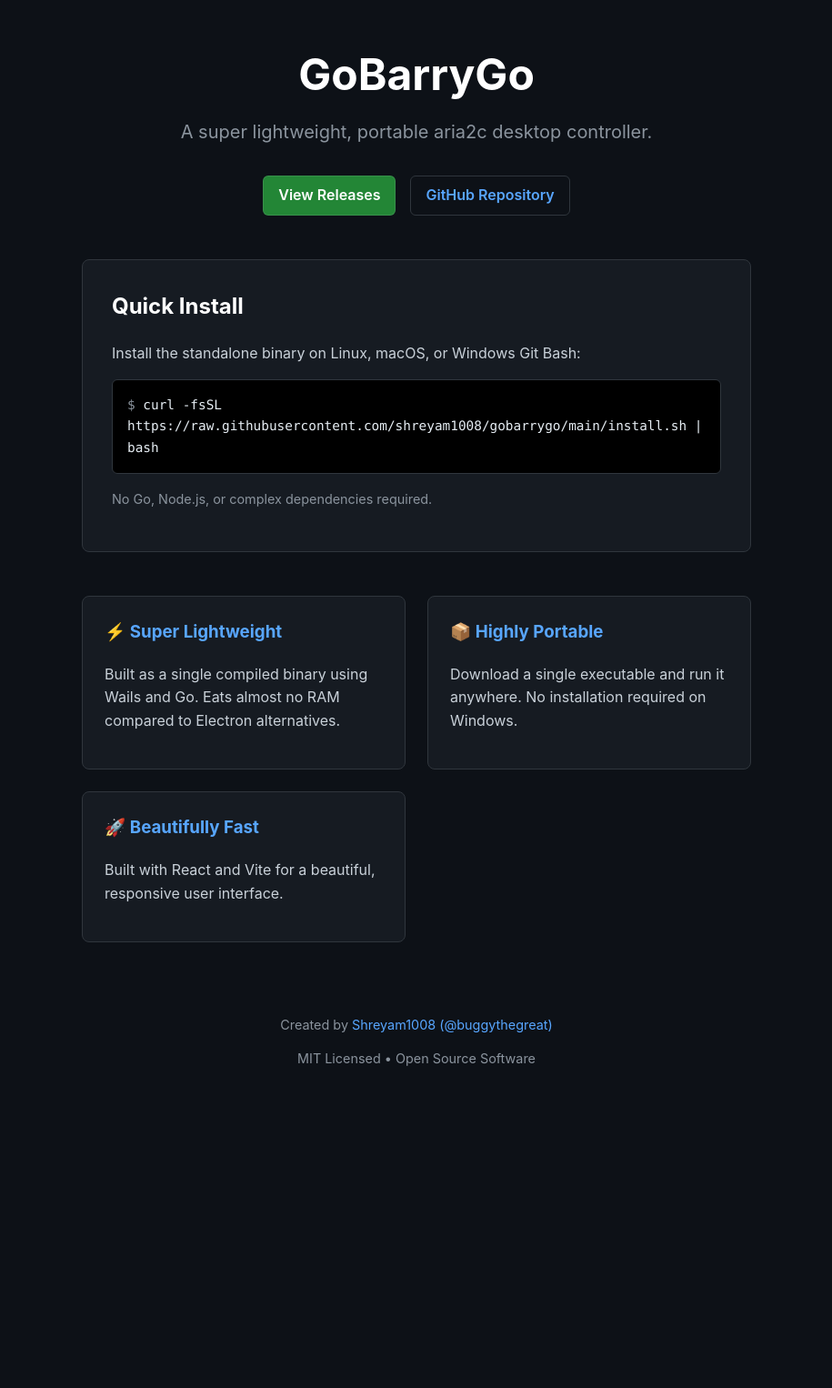
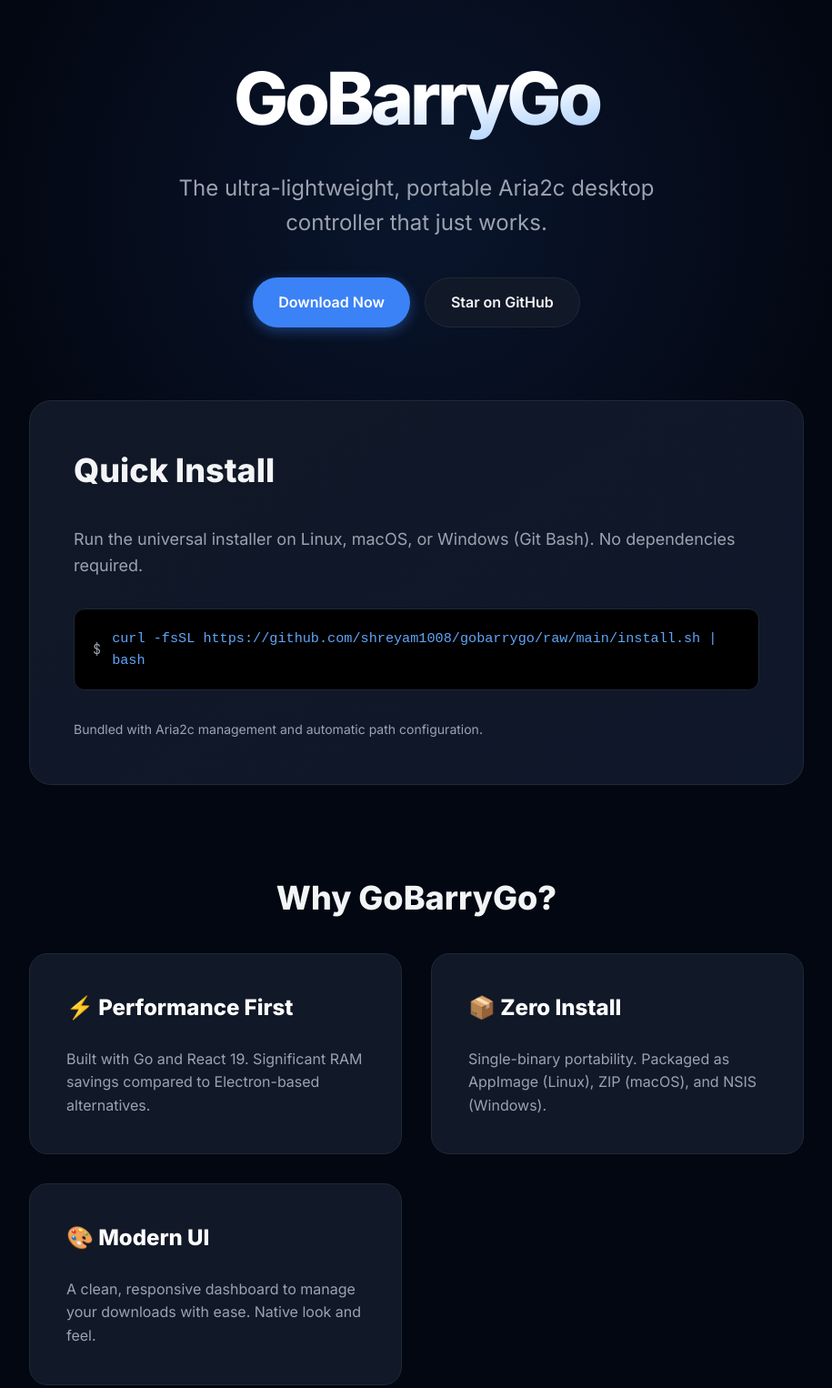
Before and after one commit to shreyam1008/gobarrygo, an Astro site in the folder site/: page / in a window 1280 px wide. Shown: the part 20-1546 px from the top of the page at 91% size, without its empty margins (182-1097 px from the left). Before the commit the page ends 1242 px from the top, so only its background shows below. Built offline with nearby package versions, Linux system fonts and the light colour scheme; Astro itself is replaced by a stand-in of ours.

```diff
--- a/site/src/pages/index.astro
+++ b/site/src/pages/index.astro
@@ -1,177 +1,290 @@
 ---
 const repoUrl = "https://github.com/shreyam1008/gobarrygo";
 const authorUrl = "https://shreyam1008.com.np";
+const siteTitle = "GoBarryGo - Ultra-light Aria2c Desktop Controller";
+const siteDescription = "A super lightweight, fast, and portable desktop manager for aria2c. Native performance, minimal RAM usage, and easy installation.";
 ---
 
 <html lang="en">
   <head>
     <meta charset="utf-8" />
     <meta name="viewport" content="width=device-width" />
-    <title>GoBarryGo - Lightweight Aria2c Controller</title>
+    <link rel="icon" type="image/svg+xml" href="/favicon.svg" />
+    <meta name="generator" content={Astro.generator} />
+
+    <!-- Primary Meta Tags -->
+    <title>{siteTitle}</title>
+    <meta name="title" content={siteTitle} />
+    <meta name="description" content={siteDescription} />
+
+    <!-- Open Graph / Facebook -->
+    <meta property="og:type" content="website" />
+    <meta property="og:url" content="https://shreyam1008.github.io/gobarrygo/" />
+    <meta property="og:title" content={siteTitle} />
+    <meta property="og:description" content={siteDescription} />
+
+    <!-- Twitter -->
+    <meta property="twitter:card" content="summary_large_image" />
+    <meta property="twitter:url" content="https://shreyam1008.github.io/gobarrygo/" />
+    <meta property="twitter:title" content={siteTitle} />
+    <meta property="twitter:description" content={siteDescription} />
+
+    <link rel="preconnect" href="https://fonts.googleapis.com">
+    <link rel="preconnect" href="https://fonts.gstatic.com" crossorigin>
+    <link href="https://fonts.googleapis.com/css2?family=Inter:wght@400;600;800&family=JetBrains+Mono&display=swap" rel="stylesheet">
+
     <style>
       :root {
-        --bg-color: #0d1117;
-        --text-color: #c9d1d9;
-        --accent-color: #58a6ff;
-        --code-bg: #161b22;
-        --border-color: #30363d;
+        --bg: #030712;
+        --fg: #f3f4f6;
+        --accent: #3b82f6;
+        --accent-glow: rgba(59, 130, 246, 0.4);
+        --card-bg: #111827;
+        --border: #1f2937;
+        --muted: #9ca3af;
       }
+
+      * { box-sizing: border-box; }
+
       body {
-        font-family: -apple-system, BlinkMacSystemFont, "Segoe UI", Helvetica, Arial, sans-serif;
-        background-color: var(--bg-color);
-        color: var(--text-color);
+        font-family: 'Inter', sans-serif;
+        background-color: var(--bg);
+        color: var(--fg);
         line-height: 1.6;
         margin: 0;
-        padding: 0;
         display: flex;
         flex-direction: column;
-        align-items: center;
         min-height: 100vh;
+        overflow-x: hidden;
       }
+
+      .hero-gradient {
+        position: absolute;
+        top: 0;
+        left: 50%;
+        transform: translateX(-50%);
+        width: 100%;
+        height: 500px;
+        background: radial-gradient(circle at center, var(--accent-glow) 0%, transparent 70%);
+        opacity: 0.3;
+        z-index: -1;
+      }
+
       .container {
-        max-width: 800px;
+        max-width: 900px;
         width: 100%;
-        padding: 2rem;
-        box-sizing: border-box;
+        margin: 0 auto;
+        padding: 4rem 1.5rem;
       }
+
       header {
         text-align: center;
-        margin-bottom: 3rem;
+        margin-bottom: 5rem;
       }
+
       h1 {
-        font-size: 3rem;
-        margin-bottom: 0.5rem;
-        color: #fff;
+        font-size: clamp(3rem, 10vw, 5rem);
+        font-weight: 800;
+        letter-spacing: -0.05em;
+        margin: 0 0 1rem 0;
+        background: linear-gradient(to bottom right, #fff 50%, #60a5fa);
+        -webkit-background-clip: text;
+        -webkit-text-fill-color: transparent;
       }
+
       .subtitle {
-        font-size: 1.25rem;
-        color: #8b949e;
-        margin-bottom: 2rem;
+        font-size: 1.5rem;
+        color: var(--muted);
+        max-width: 600px;
+        margin: 0 auto 2.5rem;
       }
-      .install-card {
-        background-color: var(--code-bg);
-        border: 1px solid var(--border-color);
-        border-radius: 8px;
-        padding: 2rem;
-        margin-bottom: 2rem;
-      }
-      .install-card h2 {
-        margin-top: 0;
-        color: #fff;
-      }
-      .code-block {
-        background-color: #000;
-        padding: 1rem;
-        border-radius: 6px;
-        font-family: ui-monospace, SFMono-Regular, "SF Mono", Menlo, Consolas, "Liberation Mono", monospace;
-        font-size: 0.9rem;
-        color: #e6edf3;
-        overflow-x: auto;
-        border: 1px solid var(--border-color);
-      }
-      .code-block::before {
-        content: "$ ";
-        color: #8b949e;
-      }
-      .features {
-        display: grid;
-        grid-template-columns: repeat(auto-fit, minmax(250px, 1fr));
-        gap: 1.5rem;
-        margin-top: 3rem;
-      }
-      .feature {
-        background-color: var(--code-bg);
-        border: 1px solid var(--border-color);
-        padding: 1.5rem;
-        border-radius: 8px;
-      }
-      .feature h3 {
-        color: var(--accent-color);
-        margin-top: 0;
-      }
-      a {
-        color: var(--accent-color);
-        text-decoration: none;
-      }
-      a:hover {
-        text-decoration: underline;
-      }
-      footer {
-        margin-top: auto;
-        padding: 2rem;
-        text-align: center;
-        color: #8b949e;
-        font-size: 0.9rem;
-      }
-      .btn {
-        display: inline-block;
-        background-color: #238636;
-        color: #fff;
-        padding: 0.5rem 1rem;
-        border-radius: 6px;
-        font-weight: 600;
-        text-decoration: none;
-        border: 1px solid rgba(240, 246, 252, 0.1);
-        transition: background-color 0.2s;
-      }
-      .btn:hover {
-        background-color: #2ea043;
-        text-decoration: none;
-      }
-      .btn-outline {
-        background-color: transparent;
-        color: var(--accent-color);
-        border-color: var(--border-color);
-      }
-      .btn-outline:hover {
-        background-color: var(--border-color);
-        color: var(--accent-color);
-      }
+
       .actions {
         display: flex;
         gap: 1rem;
         justify-content: center;
-        margin-top: 1.5rem;
+        flex-wrap: wrap;
+      }
+
+      .btn {
+        display: inline-flex;
+        align-items: center;
+        padding: 0.875rem 1.75rem;
+        border-radius: 9999px;
+        font-weight: 600;
+        text-decoration: none;
+        transition: all 0.2s cubic-bezier(0.4, 0, 0.2, 1);
+        font-size: 1rem;
+      }
+
+      .btn-primary {
+        background-color: var(--accent);
+        color: #fff;
+        box-shadow: 0 4px 14px 0 var(--accent-glow);
+      }
+
+      .btn-primary:hover {
+        transform: translateY(-2px);
+        background-color: #2563eb;
+        box-shadow: 0 6px 20px 0 var(--accent-glow);
+      }
+
+      .btn-secondary {
+        background-color: var(--card-bg);
+        color: var(--fg);
+        border: 1px solid var(--border);
+      }
+
+      .btn-secondary:hover {
+        background-color: var(--border);
+        transform: translateY(-2px);
+      }
+
+      section {
+        margin-bottom: 6rem;
+      }
+
+      h2 {
+        font-size: 2.25rem;
+        font-weight: 700;
+        margin-bottom: 2rem;
+        text-align: center;
+      }
+
+      .install-card {
+        background: linear-gradient(145deg, var(--card-bg), #0f172a);
+        border: 1px solid var(--border);
+        border-radius: 1.5rem;
+        padding: 3rem;
+        position: relative;
+        overflow: hidden;
+      }
+
+      .code-snippet {
+        background: #000;
+        padding: 1.25rem;
+        border-radius: 0.75rem;
+        font-family: 'JetBrains Mono', monospace;
+        font-size: 0.95rem;
+        border: 1px solid var(--border);
+        display: flex;
+        align-items: center;
+        gap: 0.75rem;
+        margin: 2rem 0;
+      }
+
+      .code-snippet code { color: #60a5fa; }
+      .code-snippet span { color: var(--muted); user-select: none; }
+
+      .grid {
+        display: grid;
+        grid-template-columns: repeat(auto-fit, minmax(280px, 1fr));
+        gap: 2rem;
+      }
+
+      .feature-card {
+        background-color: var(--card-bg);
+        border: 1px solid var(--border);
+        padding: 2.5rem;
+        border-radius: 1.25rem;
+        transition: border-color 0.2s;
+      }
+
+      .feature-card:hover {
+        border-color: var(--accent);
+      }
+
+      .feature-card h3 {
+        font-size: 1.5rem;
+        margin-top: 0;
+        color: #fff;
+      }
+
+      .feature-card p {
+        color: var(--muted);
+        margin-bottom: 0;
+      }
+
+      footer {
+        padding: 4rem 1.5rem;
+        border-top: 1px solid var(--border);
+        text-align: center;
+        color: var(--muted);
+      }
+
+      footer a {
+        color: var(--fg);
+        text-decoration: none;
+        font-weight: 600;
+      }
+
+      footer a:hover {
+        color: var(--accent);
+      }
+
+      @media (max-width: 640px) {
+        h1 { font-size: 3.5rem; }
+        .install-card { padding: 1.5rem; }
+        .code-snippet { font-size: 0.8rem; }
       }
     </style>
   </head>
   <body>
+    <div class="hero-gradient"></div>
     <div class="container">
       <header>
         <h1>GoBarryGo</h1>
-        <div class="subtitle">A super lightweight, portable aria2c desktop controller.</div>
+        <p class="subtitle">
+          The ultra-lightweight, portable Aria2c desktop controller that just works.
+        </p>
         <div class="actions">
-          <a href={repoUrl + "/releases"} class="btn">View Releases</a>
-          <a href={repoUrl} class="btn btn-outline" target="_blank">GitHub Repository</a>
+          <a href={repoUrl + "/releases"} class="btn btn-primary">Download Now</a>
+          <a href={repoUrl} class="btn btn-secondary" target="_blank">Star on GitHub</a>
         </div>
       </header>
 
-      <div class="install-card">
-        <h2>Quick Install</h2>
-        <p>Install the standalone binary on Linux, macOS, or Windows Git Bash:</p>
-        <div class="code-block">curl -fsSL https://raw.githubusercontent.com/shreyam1008/gobarrygo/main/install.sh | bash</div>
-        <p style="margin-top: 1rem; font-size: 0.9rem; color: #8b949e;">No Go, Node.js, or complex dependencies required.</p>
-      </div>
+      <section>
+        <div class="install-card">
+          <h2 style="margin-top: 0; text-align: left;">Quick Install</h2>
+          <p style="color: var(--muted); font-size: 1.125rem;">
+            Run the universal installer on Linux, macOS, or Windows (Git Bash). No dependencies required.
+          </p>
+          <div class="code-snippet">
+            <span>$</span>
+            <code>curl -fsSL {repoUrl}/raw/main/install.sh | bash</code>
+          </div>
+          <p style="font-size: 0.875rem; color: var(--muted); margin: 0;">
+            Bundled with Aria2c management and automatic path configuration.
+          </p>
+        </div>
+      </section>
 
-      <div class="features">
-        <div class="feature">
-          <h3>⚡ Super Lightweight</h3>
-          <p>Built as a single compiled binary using Wails and Go. Eats almost no RAM compared to Electron alternatives.</p>
+      <section>
+        <h2>Why GoBarryGo?</h2>
+        <div class="grid">
+          <div class="feature-card">
+            <h3>⚡ Performance First</h3>
+            <p>Built with Go and React 19. Significant RAM savings compared to Electron-based alternatives.</p>
+          </div>
+          <div class="feature-card">
+            <h3>📦 Zero Install</h3>
+            <p>Single-binary portability. Packaged as AppImage (Linux), ZIP (macOS), and NSIS (Windows).</p>
+          </div>
+          <div class="feature-card">
+            <h3>🎨 Modern UI</h3>
+            <p>A clean, responsive dashboard to manage your downloads with ease. Native look and feel.</p>
+          </div>
         </div>
-        <div class="feature">
-          <h3>📦 Highly Portable</h3>
-          <p>Download a single executable and run it anywhere. No installation required on Windows.</p>
-        </div>
-        <div class="feature">
-          <h3>🚀 Beautifully Fast</h3>
-          <p>Built with React and Vite for a beautiful, responsive user interface.</p>
-        </div>
-      </div>
+      </section>
     </div>
 
     <footer>
-      <p>Created by <a href={authorUrl} target="_blank">Shreyam1008 (@buggythegreat)</a></p>
-      <p>MIT Licensed • Open Source Software</p>
+      <p>
+        Designed & Built by <a href={authorUrl} target="_blank">Shreyam1008 (@buggythegreat)</a>
+      </p>
+      <p style="font-size: 0.875rem; margin-top: 1rem;">
+        &copy; 2026 GoBarryGo Project &bull; MIT License
+      </p>
     </footer>
   </body>
 </html>
```
Also changed, not shown: .github/workflows/build-main.yml, .github/workflows/ci.yml, .github/workflows/pages.yml, .github/workflows/release.yml.
